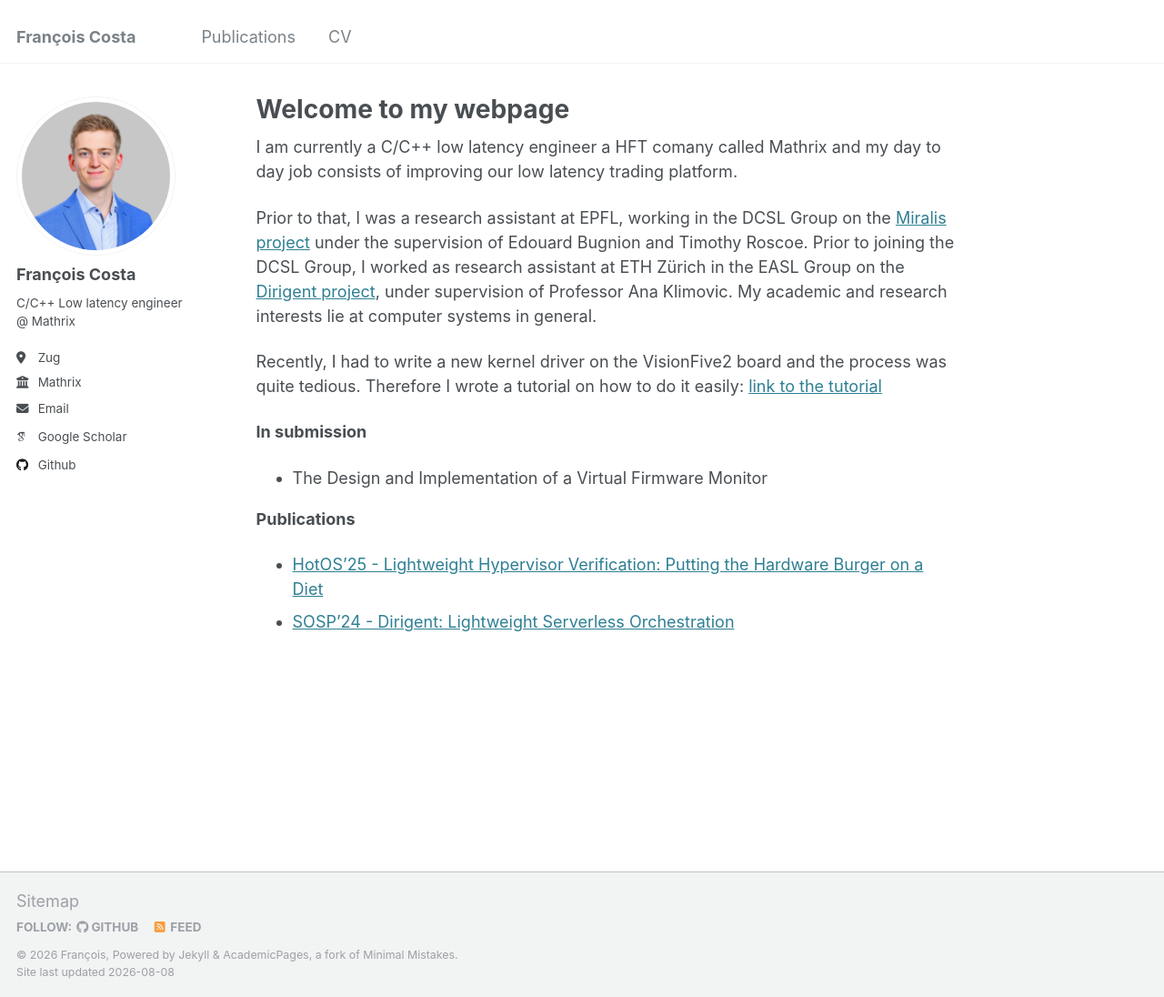
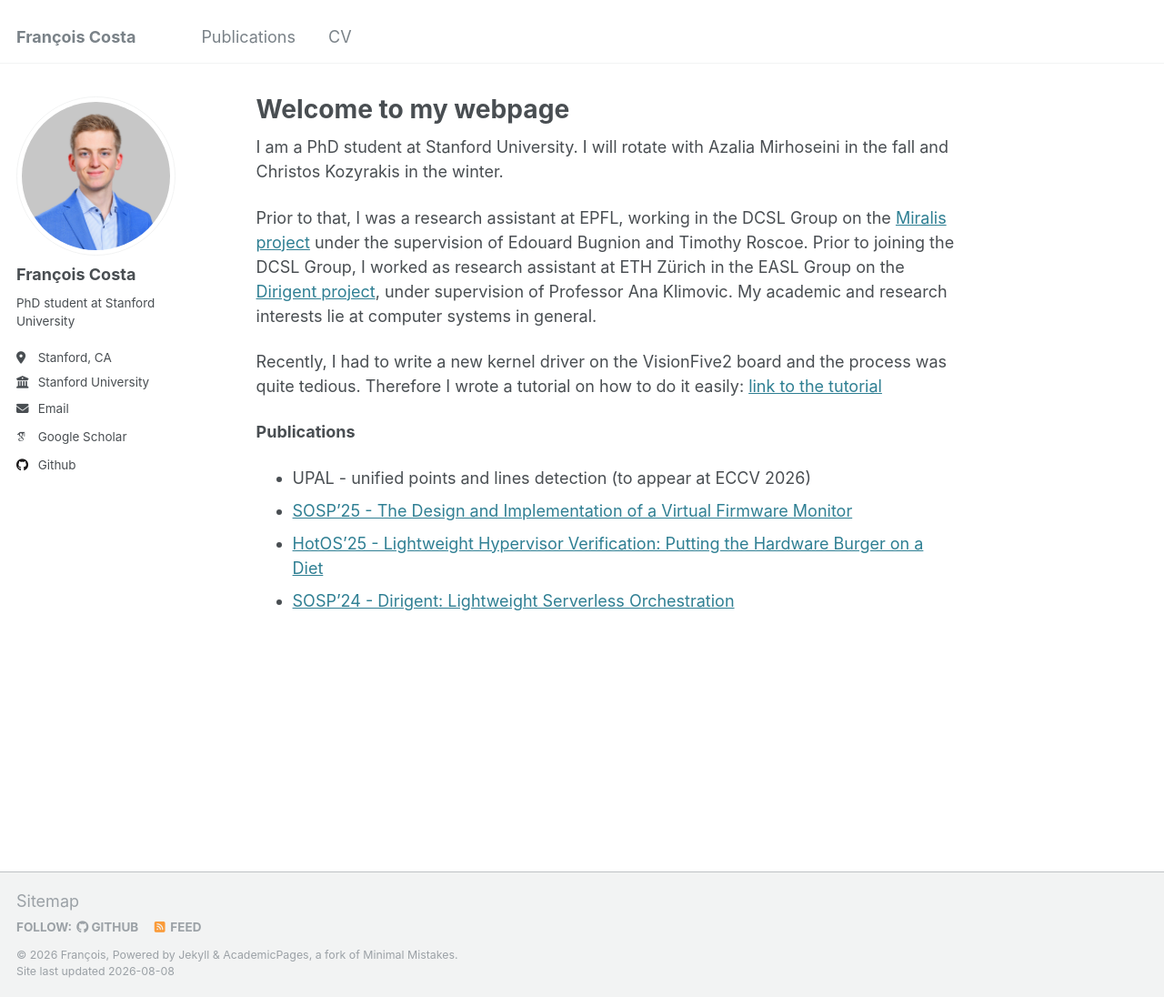
Before and after one commit to francois141/francois141.github.io, a Jekyll site: the page built from _pages/about.md, in a window 1280 px wide and 1096 px high. Shown: the whole window at 91% size. Built offline with Jekyll 4.4.1, drawn with Linux system fonts in a browser that asks for light colours; some web fonts are replaced.

Commit message:
Update site

```diff
--- a/_config.yml
+++ b/_config.yml
@@ -24,9 +24,9 @@ author:
   avatar           : "profile.png"
   name             : "François Costa"
   pronouns         : # example: "she/her"
-  bio              : "C/C++ Low latency engineer @ Mathrix"
-  location         : "Zug"
-  employer         : "Mathrix"
+  bio              : "PhD student at Stanford University"
+  location         : "Stanford, CA"
+  employer         : "Stanford University"
   uri              : # URL
   email            : "fcosta@ethz.ch"
 
--- a/_pages/about.md
+++ b/_pages/about.md
@@ -8,17 +8,16 @@ redirect_from:
 ---
 
 
-I am currently a C/C++ low latency engineer a HFT comany called Mathrix and my day to day job consists of improving our low latency trading platform.
+I am a PhD student at Stanford University. I will rotate with Azalia Mirhoseini in the fall and Christos Kozyrakis in the winter.
 
 Prior to that, I was a research assistant at EPFL, working in the DCSL Group on the [Miralis project](https://miralis-firmware.github.io) under the supervision of Edouard Bugnion and Timothy Roscoe. Prior to joining the DCSL Group, I worked as research assistant at ETH Zürich in the EASL Group on the [Dirigent project](https://github.com/eth-easl/dirigent), under supervision of Professor Ana Klimovic. My academic and research interests lie at computer systems in general.
 
 Recently, I had to write a new kernel driver on the VisionFive2 board and the process was quite tedious.  Therefore I wrote a tutorial on how to do it easily: [link to the tutorial](https://francois141.github.io/visionfive2-board-custom-kernel/)
 
-**In submission**
-
-- The Design and Implementation of a Virtual Firmware Monitor
 
 **Publications**
 
+- UPAL - unified points and lines detection (to appear at ECCV 2026)
+- [SOSP'25 - The Design and Implementation of a Virtual Firmware Monitor](https://charlycst.github.io/papers/virtual-firmware-monitor.pdf)
 - [HotOS'25 - Lightweight Hypervisor Verification: Putting the Hardware Burger on a Diet](https://miralis-firmware.github.io/papers/hyper-verif.pdf)
 - [SOSP'24 - Dirigent: Lightweight Serverless Orchestration](https://dl.acm.org/doi/pdf/10.1145/3694715.3695966?trk=public_post_comment-text)
```
